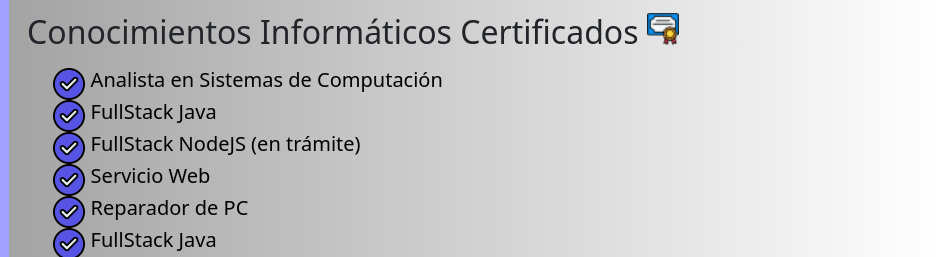
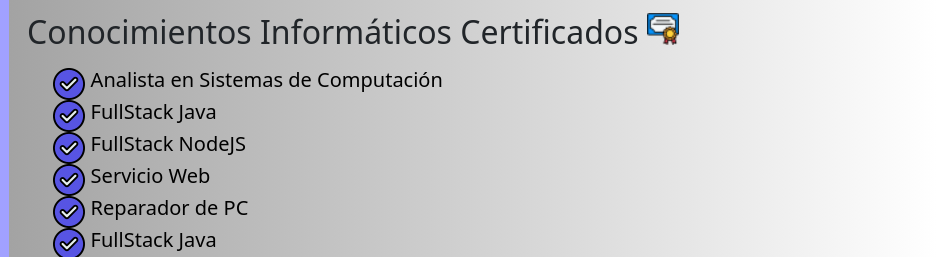
Before and after one commit to flacosakeo/miportfolio, a plain HTML site: page index.html in a window 1280 px wide. Shown: the part 1226-1483 px from the top of the page, 343-1280 px from the left. Drawn offline with nearby package versions, Linux system fonts and the light colour scheme.

Commit message:
portfolio

```diff
--- a/index.html
+++ b/index.html
@@ -225,7 +225,7 @@
                 </li>
                 <li id="conocimiento">
                     <img src="iconos/accept2.png">
-                    <a href="https://drive.google.com/file/d/1cKn3EuG70a7W8pWDkF-T4FbSP6HykG7k/view?usp=sharing" target=""><h5>&nbspFullStack NodeJS (en trámite)</h5></a>
+                    <a href="https://drive.google.com/file/d/1cKn3EuG70a7W8pWDkF-T4FbSP6HykG7k/view?usp=sharing" target=""><h5>&nbspFullStack NodeJS</h5></a>
                 </li>
                 <li id="conocimiento">
                     <img src="iconos/accept2.png">
```
